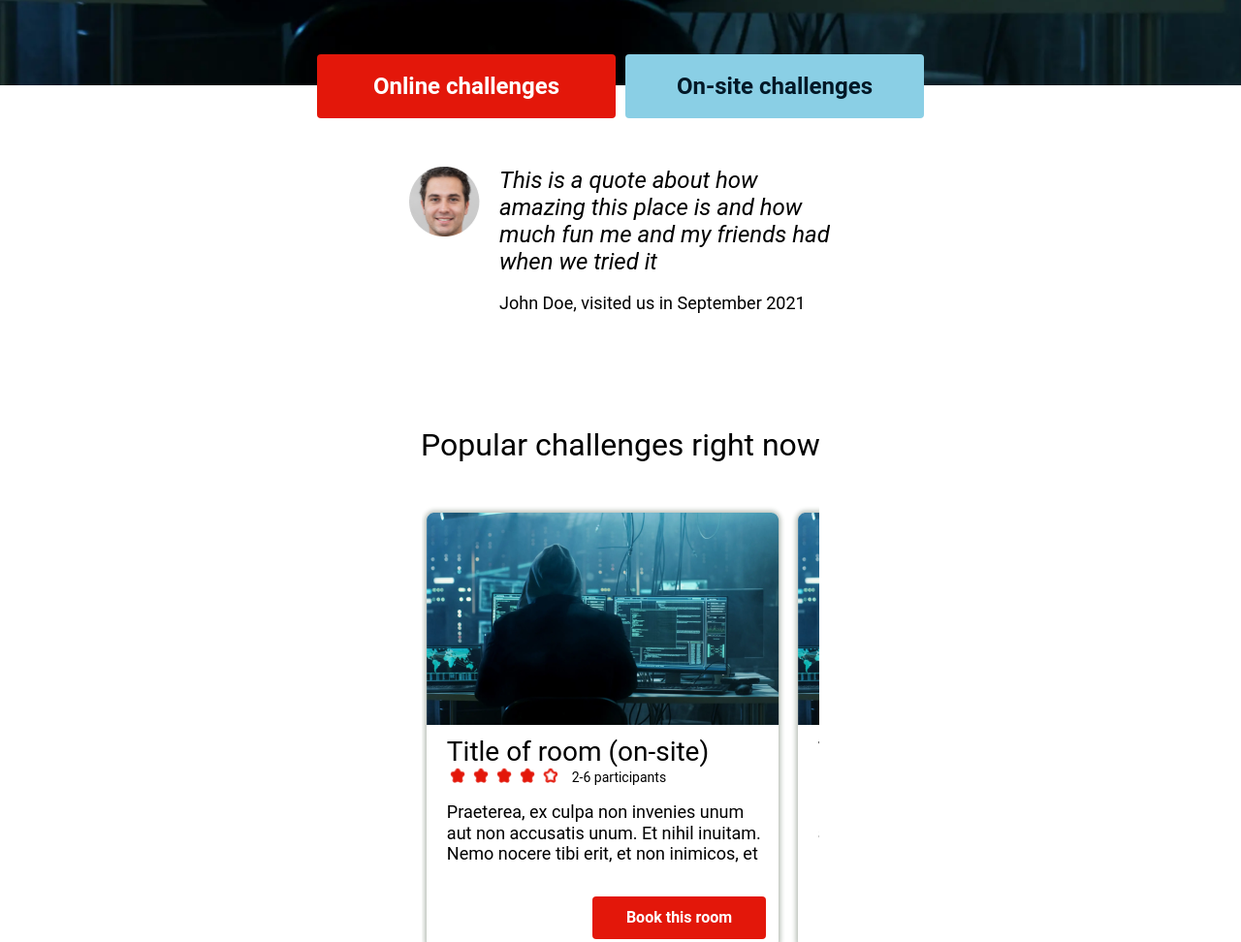
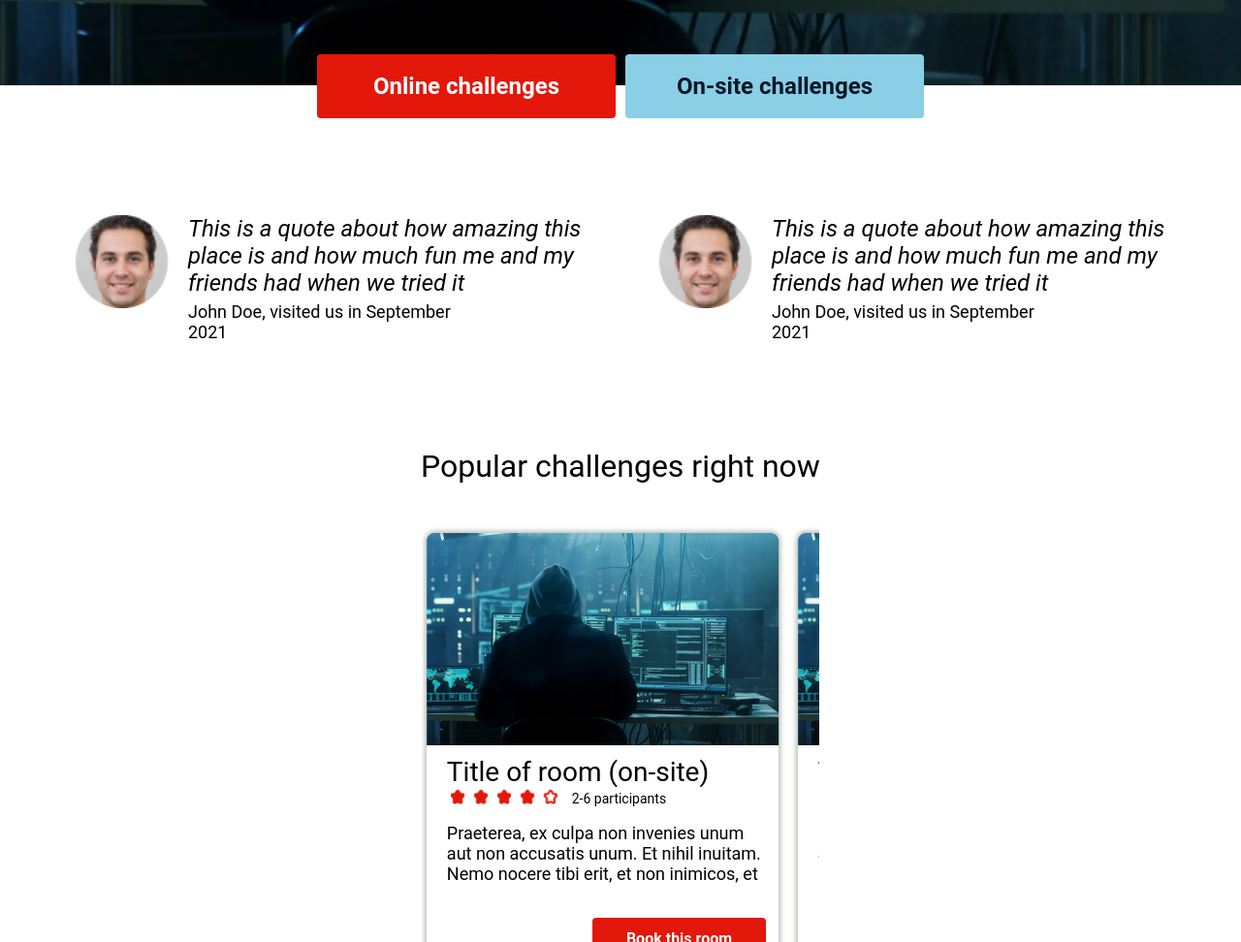
Before and after one commit to rasmusbaeckstrom/A2-inl-mning-2-Startsida-f-r--ESC--Hacker-Escape-Rooms, a plain HTML site: page index.html in a window 1280 px wide. Shown: the part 859-1831 px from the top of the page at 97% size. Drawn offline with Linux system fonts and the light colour scheme.

Commit message:
Adjusted HTML and CSS. Added review section.

```diff
--- a/index.html
+++ b/index.html
@@ -34,7 +34,19 @@
           </button>
         </div>
         <div class="reviews">
-          <div class="review-content">
+          <div class="review-content1">
+            <img src="images/image 3.png" alt="logo img" class="review-image" />
+            <div class="review-text">
+              <p class="reviews_visitortext">
+                This is a quote about how amazing this place is and how much fun
+                me and my friends had when we tried it
+              </p>
+              <p class="reviews_visitorsign">
+                John Doe, visited us in September 2021
+              </p>
+            </div>
+          </div>
+          <div class="review-content2">
             <img src="images/image 3.png" alt="logo img" class="review-image" />
             <div class="review-text">
               <p class="reviews_visitortext">
--- a/main.css
+++ b/main.css
@@ -129,9 +129,15 @@ body {
   margin-top: 50px;
 }
 
-.review-content {
+.review-content1 {
+  width: 439px;
+  height: 139px;
   display: flex;
   align-items: flex-start;
+}
+
+.review-content2 {
+  display: none;
 }
 
 .review-image {
@@ -156,6 +162,8 @@ body {
 }
 
 .reviews_visitorsign {
+  margin-top: 5px;
+  margin-bottom: 0;
   font-size: 18px;
 }
 
@@ -550,4 +558,40 @@ body {
     margin: 0;
     margin-left: 5px;
   }
+
+  .reviews {
+    display: flex;
+    flex-direction: row;
+    margin-top: 50px;
+    justify-content: center;
+    margin-top: 100px;
+  }
+
+  .review-content2 {
+    display: flex;
+    width: 522px;
+    height: 141px;
+    margin-left: 40px;
+  }
+
+  .review-content1 {
+    display: flex;
+    width: 522px;
+    height: 141px;
+    margin-right: 40px;
+  }
+
+  .review-image {
+    width: 96px;
+    height: 96px;
+    margin-right: 20px;
+  }
+
+  .reviews_visitortext {
+    width: 410px;
+  }
+
+  .reviews_visitorsign {
+    width: 285px;
+  }
 }
```
Also changed, not shown: 1 other file.
